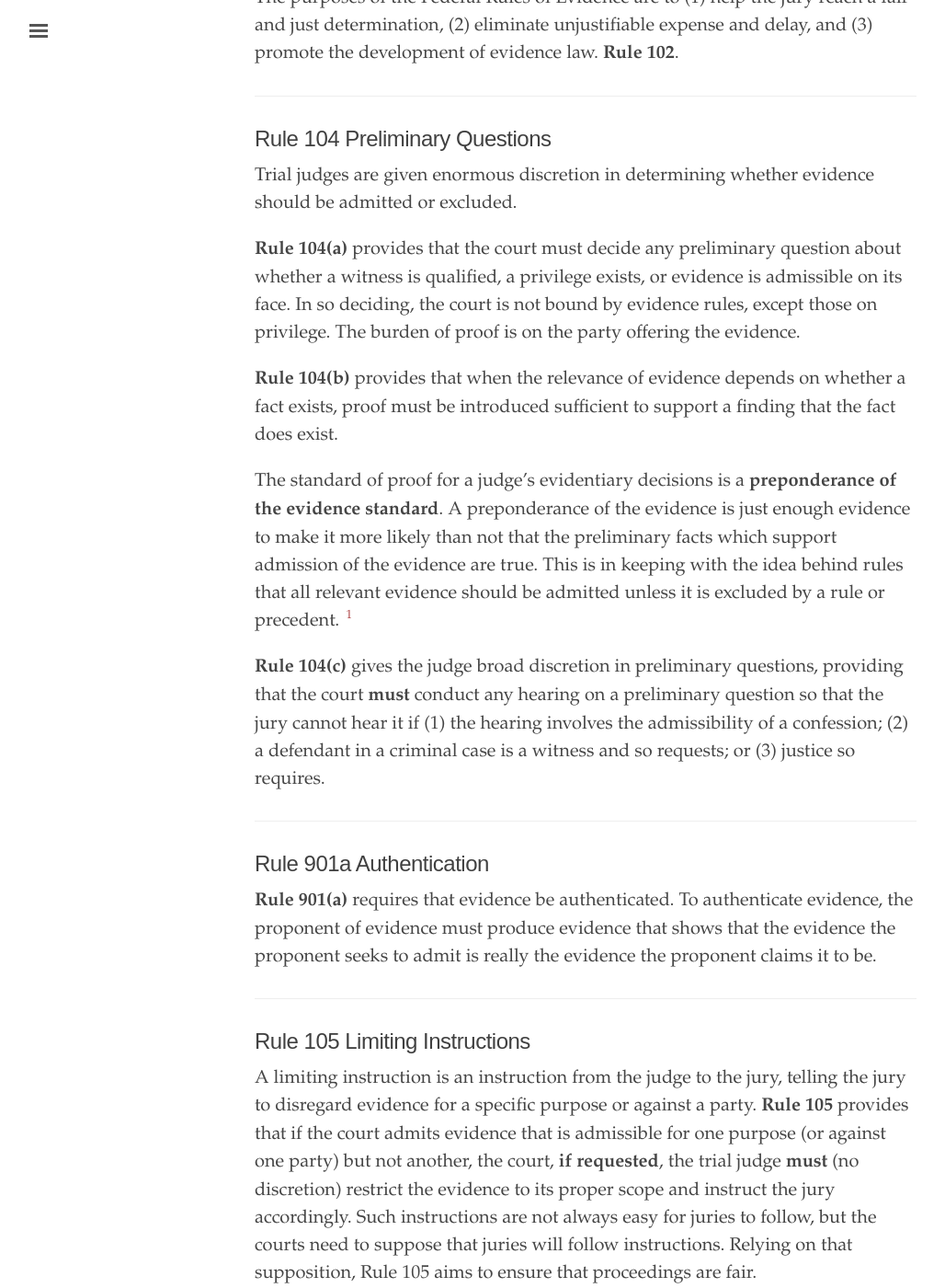
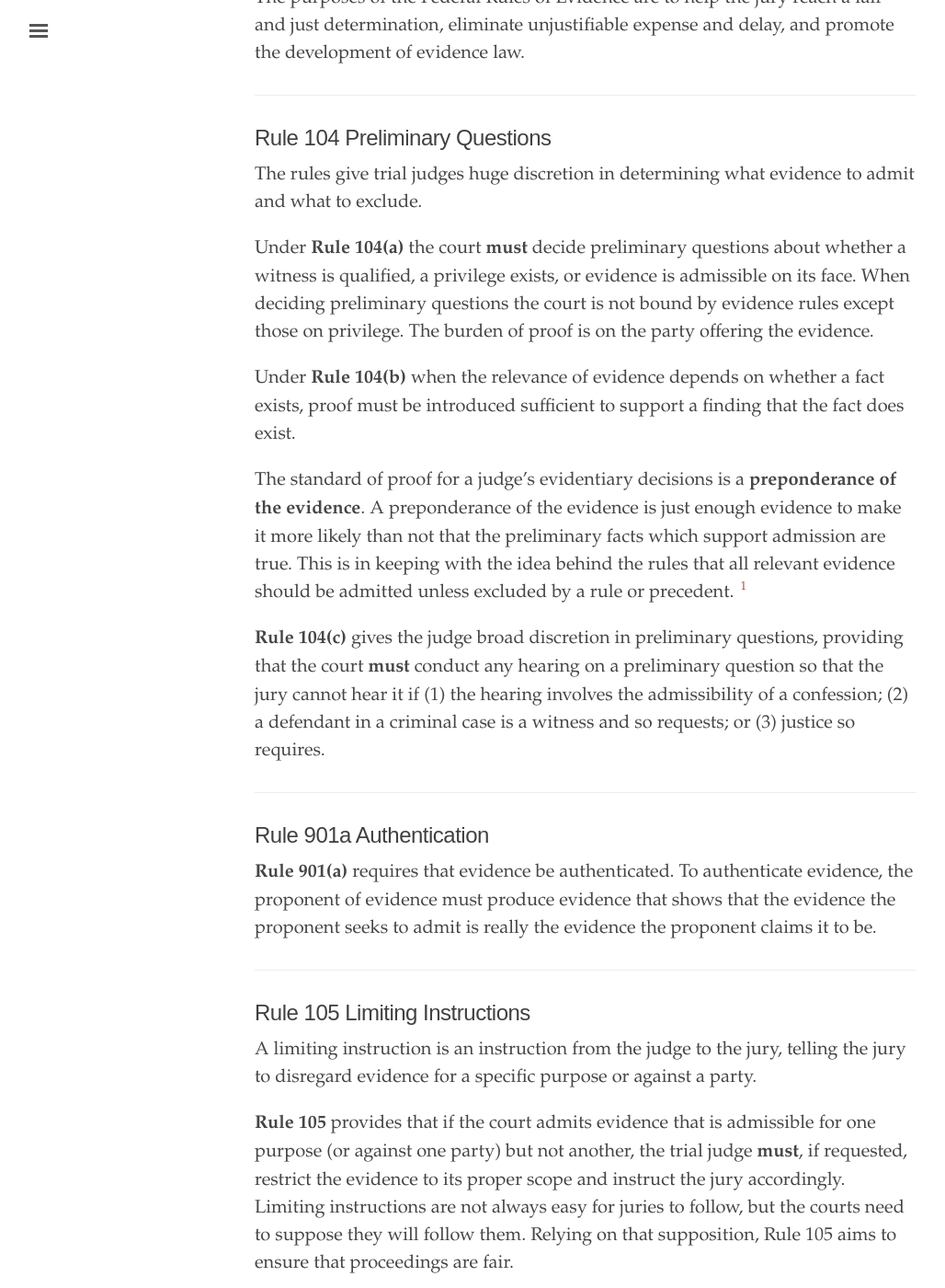
Before and after one commit to binipringle/right-to-be-forgotten, a Jekyll site: the page built from _texts/0-outline.md, in a window 1280 px wide and 1400 px high, scrolled down 531 px. Shown: the whole window at 92% size, without its empty margins (3-1031 px from the left). Built offline with Jekyll 4.4.1, drawn with Linux system fonts in a browser that asks for light colours; some of the changed text lies outside the part shown.

Commit message:
edited outline

```diff
--- a/_texts/0-outline.md
+++ b/_texts/0-outline.md
@@ -43,23 +43,23 @@
 
 ## Rule 102 Purpose
 
-The purposes of the Federal Rules of Evidence are to (1) help the jury reach a fair and just determination, (2) eliminate unjustifiable expense and delay, and (3) promote the development of evidence law. **Rule 102**.
+The purposes of the Federal Rules of Evidence are to help the jury reach a fair and just determination, eliminate unjustifiable expense and delay, and promote the development of evidence law.
 
 ---
 
 ## Rule 104 Preliminary Questions
 
-Trial judges are given enormous discretion in determining whether evidence should be admitted or excluded.
+The rules give trial judges huge discretion in determining what evidence to admit and what to exclude.
 
-**Rule 104(a)** provides that the court must decide any preliminary question about whether a witness is qualified, a privilege exists, or evidence is admissible on its face. In so deciding, the court is not bound by evidence rules, except those on privilege. The burden of proof is on the party offering the evidence.
+Under **Rule 104(a)** the court **must** decide preliminary questions about whether a witness is qualified, a privilege exists, or evidence is admissible on its face. When deciding preliminary questions the court is not bound by evidence rules except those on privilege. The burden of proof is on the party offering the evidence.
 
-**Rule 104(b)** provides that when the relevance of evidence depends on whether a fact exists, proof must be introduced sufficient to support a finding that the fact does exist.
+Under **Rule 104(b)** when the relevance of evidence depends on whether a fact exists, proof must be introduced sufficient to support a finding that the fact does exist.
 
-The standard of proof for a judge's evidentiary decisions is a **preponderance of the evidence standard**. A preponderance of the evidence is just enough evidence to make it more likely than not that the preliminary facts which support admission of the evidence are true. This is in keeping with the idea behind rules that all relevant evidence should be admitted unless it is excluded by a rule or precedent. [^1]
+The standard of proof for a judge's evidentiary decisions is a **preponderance of the evidence**. A preponderance of the evidence is just enough evidence to make it more likely than not that the preliminary facts which support admission are true. This is in keeping with the idea behind the rules that all relevant evidence should be admitted unless excluded by a rule or precedent. [^1]
+
+**Rule 104(c)** gives the judge broad discretion in preliminary questions, providing that the court **must** conduct any hearing on a preliminary question so that the jury cannot hear it if (1) the hearing involves the admissibility of a confession; (2) a defendant in a criminal case is a witness and so requests; or (3) justice so requires.
 
 [^1]:Dowling v. U.S. (1990) *illustrates preliminary questions (Rule 104)* (Dowling accused of robbing a bank wearing a ski mask; judge allowed prosecution to bring evidence that Dowling tried to rob a house two weeks later wearing a ski mask even though Dowling was acquitted in the house robbery where there was reasonable doubt [highest standard of proof] because a reasonable jury could still find by a preponderance of the evidence [more likely than not] that Dowling robbed the house)
-
-**Rule 104(c)** gives the judge broad discretion in preliminary questions, providing that the court **must** conduct any hearing on a preliminary question so that the jury cannot hear it if (1) the hearing involves the admissibility of a confession; (2) a defendant in a criminal case is a witness and so requests; or (3) justice so requires.
 
 ---
 
@@ -71,7 +71,9 @@
 
 ## Rule 105 Limiting Instructions
 
-A limiting instruction is an instruction from the judge to the jury, telling the jury to disregard evidence for a specific purpose or against a party. **Rule 105** provides that if the court admits evidence that is admissible for one purpose (or against one party) but not another, the court, **if requested**, the trial judge **must** (no discretion) restrict the evidence to its proper scope and instruct the jury accordingly. Such instructions are not always easy for juries to follow, but the courts need to suppose that juries will follow instructions. Relying on that supposition, Rule 105 aims to ensure that proceedings are fair.
+A limiting instruction is an instruction from the judge to the jury, telling the jury to disregard evidence for a specific purpose or against a party.
+
+**Rule 105** provides that if the court admits evidence that is admissible for one purpose (or against one party) but not another, the trial judge **must**, if requested, restrict the evidence to its proper scope and instruct the jury accordingly. Limiting instructions are not always easy for juries to follow, but the courts need to suppose they will follow them. Relying on that supposition, Rule 105 aims to ensure that proceedings are fair.
 
 ---
 
@@ -119,13 +121,15 @@
 
 ## Rule 611 Control by the Court and Leading Questions
 
-**Rule 611(a)** provides that the court should exercise reasonable control over procedures for examining witnesses and presenting evidence so as to (1) make those procedures effective for determining the truth; (2) avoid wasting time; and (3) protect witnesses from harassment or undue embarrassment. Under **Rule 611(b)** and **(c)**, leading questions can be asked in cross examination, but only about information that was provided in direct examination; and leading questions are allowed when a party calls a hostile witness, an adverse party, or a witness identified with an adverse party.
+**Rule 611(a)** provides that the court should exercise reasonable control over procedures for examining witnesses and presenting evidence so as to (1) make those procedures effective for determining the truth; (2) avoid wasting time; and (3) protect witnesses from harassment or undue embarrassment.
+
+Under **Rule 611(b)** and **(c)**, leading questions can be asked in cross examination, but only about information that was provided in direct examination; and leading questions are allowed when a party calls a hostile witness, an adverse party, or a witness identified with an adverse party.
 
 ---
 
 ## Rule 607 Witness Impeachment
 
-Under **Rule 607**, any party, including the party that called the witness, may attack the witness’s credibility. Witnesses can be impeached for incompetency, bias, prior inconsistent statement and general character for untruthfulness. Sometimes, extrinsic evidence can be brought in to impeach.
+Under **Rule 607**, any party, including the party that called the witness, may attack the witness’s credibility. Witnesses can be impeached for **incompetency, bias, prior inconsistent statement** and **general character for untruthfulness**. Sometimes, extrinsic evidence can be brought in to impeach.
 
 ---
 
@@ -133,7 +137,7 @@
 
 **Extrinsic evidence** is any evidence other than testimony from the witness already on the stand. Extrinsic evidence can be **collateral and non-collateral**. A **collateral matter** is relevant to the case solely because it impeaches a witness. A **non-collateral matter** proves a fact of consequence other than impeachment.
 
-Judges use their discretion under Rules 403 and 611 to prohibit extrinsic evidence of a prior inconsistent statement on a purely collateral matter, but under Rule 613 parties may present extrinsic evidence of prior inconsistent statements related to non-collateral matters.
+Rules 403 and 611 prohibit extrinsic evidence of a prior inconsistent statement on a purely collateral matter, but Rule 613 allows extrinsic evidence of prior inconsistent statements related to non-collateral matters.
 
 ---
 
@@ -150,7 +154,7 @@
 
 ## Bias
 
-“**Bias** is a term used in the ‘common law of evidence’ to describe the relationship between a party and a witness which might lead the witness to slant, unconsciously or otherwise, [their] testimony in favor of or against a party. Bias may be induced by a witness's like, dislike, or fear of a party, or by the witness's self-interest.” (U.S. v. Abel) [^13]
+**Bias** is a term used in the "common law of evidence" to describe the relationship between a party and a witness which might lead the witness to slant, unconsciously or otherwise, [their] testimony in favor of or against a party. Bias may be induced by a witness's like, dislike, or fear of a party, or by the witness's self-interest. (U.S. v. Abel) [^13]
 
 [^13]:United States v. Abel 469 U.S. 45 (1984) *illustrates bias* (Extrinsic evidence to show bias is Ehle’s testimony that Ehle, Mills and Abel [defendant accused of bank robbery] were members of a secret prison organization whose members took an oath to deny its existence and “lie, cheat, steal [and] kill” to protect each other. Evidence offered by prosecution to rebut Mills [defendant’s witness]’s testimony that prior to Ehle’s testimony incriminating Abel, Ehle had told Mills that he [Ehle] was going to testify falsely against Abel. Prosecution brings extrinsic evidence of membership in secret prison organization to demonstrate that Mills is potentially biased in favor of Abel.)
 
@@ -174,9 +178,9 @@
 
 Rule 404(a)(1) thus excludes most character evidence. **Rule 608** lets some character evidence back in by allowing **opinion or reputation evidence** to attack a fact witness’s character for truthfulness, and **inquiry into specific instances of conduct** to prove a witness’s character for truthfulness or untruthfulness, during cross-examination. [^14] [^15] [^16]
 
-**Rule 608(a)** states that a witness’s credibility may be attacked or supported by testimony about the witness’s **reputation** for having a character for truthfulness or untruthfulness, or  testimony of an **opinion** about that character. Evidence of truthful character is admissible only after the witness’s character for truthfulness has been attacked.
+**Rule 608(a)** states that a witness’s credibility may be attacked or supported by testimony about the witness’s **reputation** for having a character for truthfulness or untruthfulness, or  testimony of an **opinion** about that character. **Evidence of truthful character is admissible only after the witness’s character for truthfulness has been attacked**.
 
-Extrinsic evidence is **not admissible** to prove specific instances of a witness’s conduct in order to attack or support the witness’s character for truthfulness (except criminal convictions under Rule 609). However, **Rule 608(b)** allows the attorney to ask questions during cross-examination about **specific instances of a witness’s conduct** to prove truthfulness or untruthfulness. The attorney's purpose is to get the jury to infer that because the witness has a character for truthfulness or untruthfulness, it is more or less likely that the witness’s current testimony is true.
+Extrinsic evidence is **not admissible** to prove **specific instances of a witness’s conduct** in order to attack or support the witness’s character for truthfulness (except criminal convictions under Rule 609). However, **Rule 608(b)** allows the attorney to ask questions during cross-examination about **specific instances of a witness’s conduct** to prove truthfulness or untruthfulness. The attorney aims to get the jury to infer that because the witness has a character for truthfulness or untruthfulness, it is more or less likely that the witness’s current testimony is true or false.
 
 [^14]:Renda v. King 347 F.3d 550 (3d Cir. 2003) *illustrates witness impeachment for character for untruthfulness (Rules 404a1, 608)* (district court abused its discretion in excluding evidence of Trooper King's good character for truthfulness because Renda attacked King's character for truthfulness by arguing during her opening statement that the jury should not believe King not because of bias but because he was corrupt and improperly performed his official duties.)
 
@@ -200,12 +204,12 @@
 - {:.indent-2}a defect in a product or its design; or
 - {:.indent-2}a need for a warning or instruction.
 
-Evidence of subsequent remedial measures is **admissible** when offered for another purpose, such as
+Evidence of subsequent remedial measures is **admissible** when offered
 - {:.indent-2}to prove ownership and/or control;
 - {:.indent-2}to prove feasibility of precautionary measures; and/or
 - {:.indent-2}to impeach a witness.
 
-The court **may** admit evidence of a remedial measure **if the measure was taken by a non-party (third party)**
+The court **may admit** evidence of a remedial measure **if the measure was taken by a third party**.
 
 Rule 407 is based on specific concerns that limited or excluded evidence will often fail the Rule 403 balancing test. **Concerns about the evidence’s probative value** are that even when evidence is admissible under Rule 407 with a limiting instruction, it is still difficult to explain how to apply evidence for impeachment or feasibility but not liability. **Concern about unfair prejudice specific to admitting evidence of a subsequent remedial measure** is that if the evidence is admissible under Rule 407 but the judge applies Rule 403 at the defendant’s request, so prejudice has to substantially outweigh the probative value of the evidence, because a substantial remedial measure is often highly probative, Rule 403 will often not keep the evidence out. [^17] [^18] [^19] [^20] [^21]
 
@@ -229,9 +233,7 @@
 
 **There must be a disputed claim** for there to be offers of consideration or settlement negotiations. If there is no dispute about the amount or validity of a claim, there is no offer of consideration or settlement, and no negotiation. [^24] [^25]
 
-Discussion of otherwise discoverable evidence or witnesses at a settlement conference does not automatically bring that evidence/witness within 408 protection and other rules may apply.
-
-**Rule 408(b)** exceptions will not be tested on the final.
+Discussion of otherwise discoverable evidence at a settlement conference is not automatically protected by Rule 408 and other rules may apply.
 
 [^22]:Weems v. Tyson Foods, Inc., 665 F.3d 958 (C.A 8th Cir. 2011) *illustrates compromise offers and negotiations (Rule 408)* (district court violated Rule 408 by admitting into evidence a separation agreement and related testimony and this error likely materially influenced the jury’s verdict)
 
@@ -309,11 +311,11 @@
 
 ## Rule 804 Hearsay Exceptions Requiring Declarant Unavailability Statement Against Interest
 
-**Rule 804(a)** provides that a declarant is an unavailable witness if the declarant (1) is exempted because a privilege applies; (2) refuses to testify; (3) does not remember; (4) is dead or ill; or (5) is absent and the proponent was unable to procure (A) the declarant’s attendance in the case of a hearsay exception under Rule 804(b)(1) or (6); or (B) the declarant’s attendance or testimony in the case of a hearsay exception under Rule 804(b)(2), (3), or (4). Rule 804(a) does not apply if the proponent caused the declarant’s unavailability to prevent the declarant from testifying. [^32]
+Under **Rule 804(a)**, a declarant is an unavailable witness if the declarant (1) is exempted because a privilege applies; (2) refuses to testify; (3) does not remember; (4) is dead or ill; or (5) is absent and the proponent was unable to procure (A) the declarant’s attendance in the case of a hearsay exception under Rule 804(b)(1) or (6); or (B) the declarant’s attendance or testimony in the case of a hearsay exception under Rule 804(b)(2), (3), or (4). Rule 804(a) does not apply if the proponent caused the declarant’s unavailability to prevent the declarant from testifying. [^32]
 
-**Rule 804(b)(3)** provides that if the declarant is unavailable as a witness, the rule against hearsay does not exclude a **statement against interest** that (A) a reasonable person in the declarant’s position would have made only if the person believed it to be true because it was so contrary to the declarant’s proprietary or pecuniary interest or had so great a tendency to invalidate the declarant’s claim against someone else or to expose the declarant to civil or criminal liability; **and** (B) **is supported by corroborating circumstances that clearly indicate its trustworthiness** if offered in a criminal case. [^33] [^34]
+Under **Rule 804(b)(3)**, if the declarant is unavailable as a witness, the rule against hearsay does not exclude a **statement against interest** that (A) a reasonable person in the declarant’s position would have made only if the person believed it to be true because it was so contrary to the declarant’s proprietary or pecuniary interest or had so great a tendency to invalidate the declarant’s claim against someone else or to expose the declarant to civil or criminal liability; **and** (B) is supported by **corroborating circumstances** that clearly indicate its trustworthiness **if offered in a criminal case**. [^33] [^34]
 
-[^32]:Hypo Hardin's taped conversations with Stone and Johnson (Hypo for class 24) *illustrates statement against interest exception to rule against hearsay* (if Hardin's statement used against Stone the statement is untrustworthy because Hardin was cooperating with prosecutors when he taped the conversation [no idea whether I got this right])
+[^32]:Hardin's taped conversations with Stone and Johnson (Hypo for class 24) *illustrates statement against interest exception to rule against hearsay* (if Hardin's statement used against Stone the statement is untrustworthy because Hardin was cooperating with prosecutors when he taped the conversation [no idea whether I got this right])
 
 [^33]:United States v. Chang 999 F,3d 1059 (C.A. 7th 2021) *illustrates statement against interest exception to rule against hearsay* (Court barred Lola Chang's self-incriminating statements exculpating Ely Lao where they had been arrested in a car that broke down on the highway and cops found drugs and illegally modified guns in the car, because the court found her statements untrustworthy because either coerced [cops thought maybe partner abuse] or for affection [cops thought Chang and Lao were "culturally" married] and because other evidence contradicted what Chang said)
 
@@ -325,11 +327,11 @@
 
 Under **Rule 801(d)(2)(D)** an **opposing party's statement** is not hearsay if it is offered against an opposing party and was **made by the party’s agent or employee** within the scope of that relationship or while it existed. [^34]
 
-Under **Rule 801(d)(2)(E)** an **opposing party's statement** is not hearsay if it is offered against an opposing party and was **made by the party’s coconspirator** during and in furtherance of the conspiracy. The proponent must establish by a preponderance of the evidence that a conspiracy existed, that the defendant was a member of the conspiracy, and that the statement was made during the course of the conspiracy. A conspiracy is loosely defined as ... Mere idle chatter or casual conversation about past events is not considered a statement in furtherance of the conspiracy. [^35]
+Under **Rule 801(d)(2)(E)** an **opposing party's statement** is not hearsay if it is offered against an opposing party and was **made by the party’s coconspirator** during and in furtherance of the conspiracy. The proponent must establish by a preponderance of the evidence that a conspiracy existed, that the defendant was a member of the conspiracy, and that the statement was made during the course of the conspiracy. Mere idle chatter or casual conversation about past events is not considered a statement in furtherance of the conspiracy. [^35]
 
 [^34]:Baines v. Walgreen 863 F.3d 656 (7th Cir. 2007) *illustrates opposing party's statement made by agent or employee; also illustrates hearsay within hearsay* (Baines allowed to admit Martin's statement that Ruehs stated that Birch told Ruehs not to hire Baines because Martin was a Walgreen's employee and Ruehs was her supervisor and statements were within the scope of employment, and because innermost level of testimony [what Birch said to Ruehs] was not a statement but a command)
 
-[^35]:Hypo Hardin's taped conversations with Stone and Johnson (Hypo for class 24) *illustrates statement of opposing party exception to rule against hearsay* (go back and look at rules and hypo because not getting this)
+[^35]:Hardin's taped conversations with Stone and Johnson (Hypo for class 24) *illustrates statement of opposing party exception to rule against hearsay* (go back and look at rules and hypo because not getting this)
 
 ---
 
```
Also changed, not shown: other parts of _texts/0-outline.md (+0 -3 lines).
